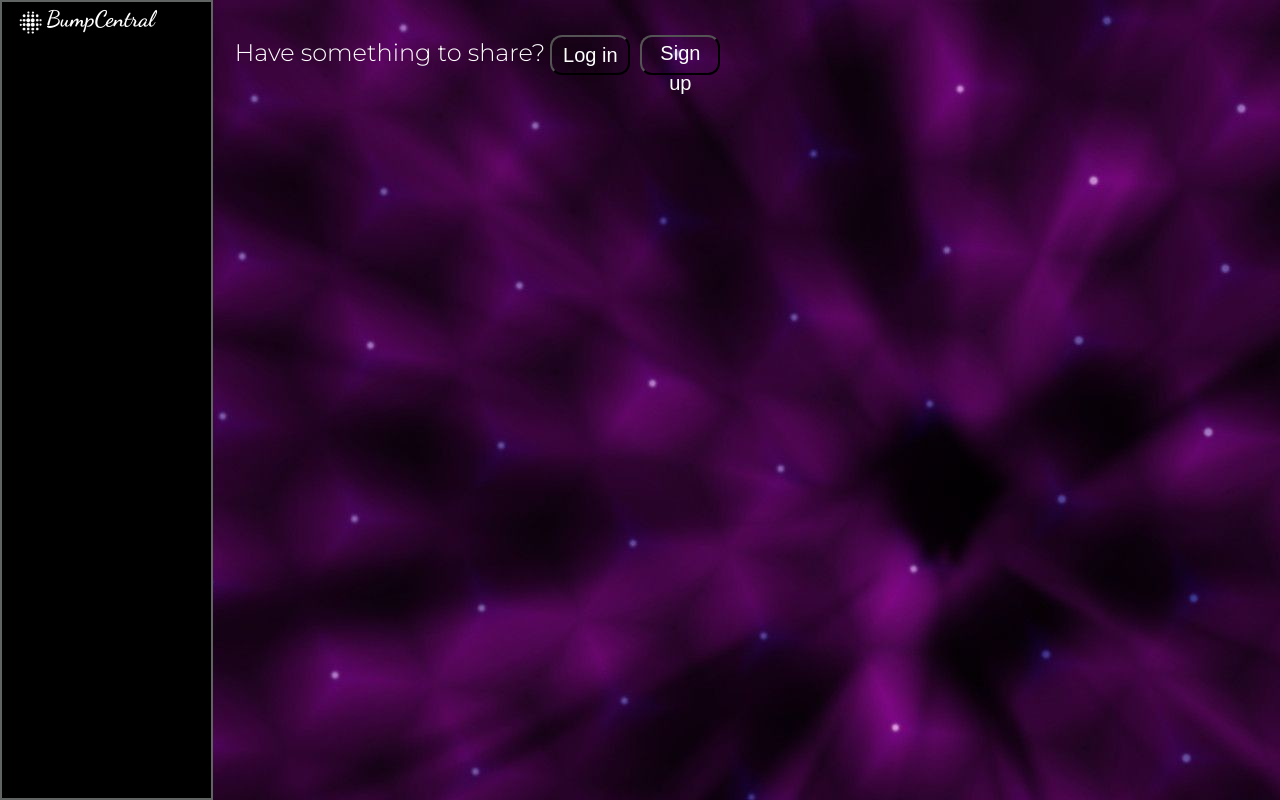
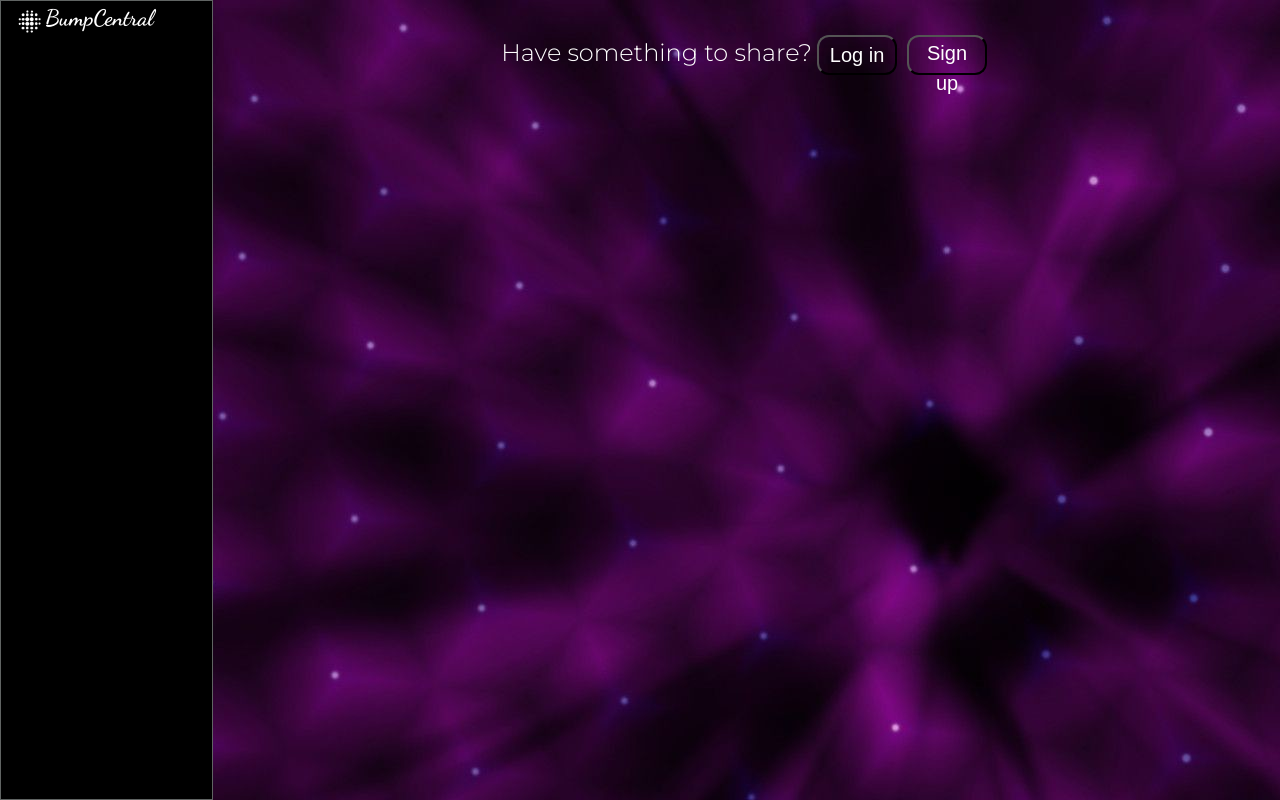
Before and after one commit to BKSaint/BumpCentral, a Flask app: page /feed in a window 1280 px wide. Run offline with Flask 3, Linux system fonts and the light colour scheme; data that the repository does not hold is empty; some web fonts are replaced; grey boxes are pictures that could not be loaded.

Commit message:
feed page fix

```diff
--- a/templates/feed.html.jinja
+++ b/templates/feed.html.jinja
@@ -24,21 +24,21 @@
 
        <div class="container" style="max-width:100%; margin:0%">
             <div id="row" class="row align-items-start">
-                <div class="col col-sm-2 bord black" id="navbar" style="">
+                <div class="col col-sm-2 black" id="navbar" style="border: 1px solid #606463">
                     <div id="fill">
                         <div class="row">
-                                <a href="/feed" id="homelogo" style="text-align: left;"><img alt="" class="navitems" src="/static/logomain.png">BumpCentral</a>
-                                <img src="/media/users/{{current_user['pfp']}}"  class="pfpB" style="margin-right: 5px;">
+                            <a href="/feed" id="homelogo" style="text-align: left;"><img alt="" class="navitems" src="/static/logomain.png">BumpCentral</a>
+                            <img src="/media/users/{{current_user['pfp']}}"  class="pfpB">
                         </div>
                     </div>
                 </div>
-                <div class="col col-md-5 center text-center" style="margin-top: 30px;">
+                <div class="col col-md-5 text-center divcenter" style="margin-top: 30px;">
 
                     {%if current_user.is_authenticated%}
                     <form style="border-bottom: 10px; border-radius: 12px;" action="/post" method="POST" enctype="multipart/form-data">
-                    <a href="/profile/{{current_user['username']}}"><img src="/media/users/{{current_user['pfp']}}" class="pfpA" style="margin-right: 5px; margin-bottom: 5px"></a><textarea style="vertical-align:middle;resize:none; color: white; background-color: black; margin: 5px; border-radius: 12px;" rows="3" cols="30" name="caption" placeholder="Whats on your mind?"></textarea>
+                    <a href="/profile/{{current_user['username']}}"><img src="/media/users/{{current_user['pfp']}}" class="pfpA" style="margin-right: 5px; margin-bottom: 5px"></a><textarea class="bord" style="vertical-align:middle;resize:none; color: white; background-color: black; margin: 5px; border-radius: 12px;" rows="3" cols="30" name="caption" placeholder="Whats on your mind?"></textarea>
                     <br>
-                    <input style="border-radius: 12px;" type="file" name="media">.<input style="border-radius: 12px;" type="submit"></form>
+                    <input class="bord" style="border-radius: 12px;" type="file" name="media">.<input class="bord" style="border-radius: 12px; margin-top: 4px;" type="submit"></form>
                     {%endif%}
 
                     {%if not current_user.is_authenticated%}
--- a/templates/personal.html.jinja
+++ b/templates/personal.html.jinja
@@ -24,7 +24,7 @@
 
        <div class="container text-center" style="max-width:100%; margin:0%; margin-top: 10px;">
             <div class="row align-items-start bord black" style="background-color:black; margin-left:10%; margin-right:10%; padding-bottom: 20px; padding-top: 10px; color:lightgray; border-radius: 12px;">
-                <h3 style="text-align:left"><img src="/media/users/{{user['pfp']}}" class="cropC" style="height:80px; width:80px; border: 1px solid white; "> {{user.username}}<a href="/settings"><img id="settingsicon" src="/static/settings.png"></a></h3>
+                <h3 style="text-align:left"><img src="/media/users/{{user['pfp']}}" class="pfpA" style="height:80px; width:80px; border: 3px solid gray; "> {{user.username}}<a href="/settings"><img id="settingsicon" src="/static/settings.png"></a></h3>
                 <h3 id="display_name" style="text-align:left">{{user.display_name}}</h3>
                 <h4 style="text-align:left; font-size: 15px;">{{user.bio}}</h4>
                 <a style="text-decoration: none" href="/logout"><div style="background-color: white; color:black; text-decoration: none; padding: 10px">Log Out</div></a>
--- a/templates/settings.html.jinja
+++ b/templates/settings.html.jinja
@@ -20,7 +20,7 @@
 
        <div class="container text-center" style="max-width:100%; margin:0%; margin-top: 10px;">
             <div class="row align-items-start bord black" style="background-color:black; margin-left:10%; margin-right:10%; padding-bottom: 20px; padding-top: 10px; color:lightgray; border-radius: 12px;">
-                <h1 id="settingspfp" style="text-align:left"><img src="/media/users/{{current_user['pfp']}}" class="cropC" style="height:80px; width:80px; border: 1px solid white; "> Account Info</h1>
+                <h1 id="settingspfp" style="text-align:left"><img src="/media/users/{{current_user['pfp']}}" class="pfpA" style="height:80px; width:80px; border: 3px solid gray; "> Account Info</h1>
                 <hr>
                 <h4 id="settingsusername" style="text-align:left">Username: {{current_user['username']}}</h4>
                 <h4 id= "settingsdisplayname" style="text-align:left">Display Name: {{user['display_name']}}</h4>
```
